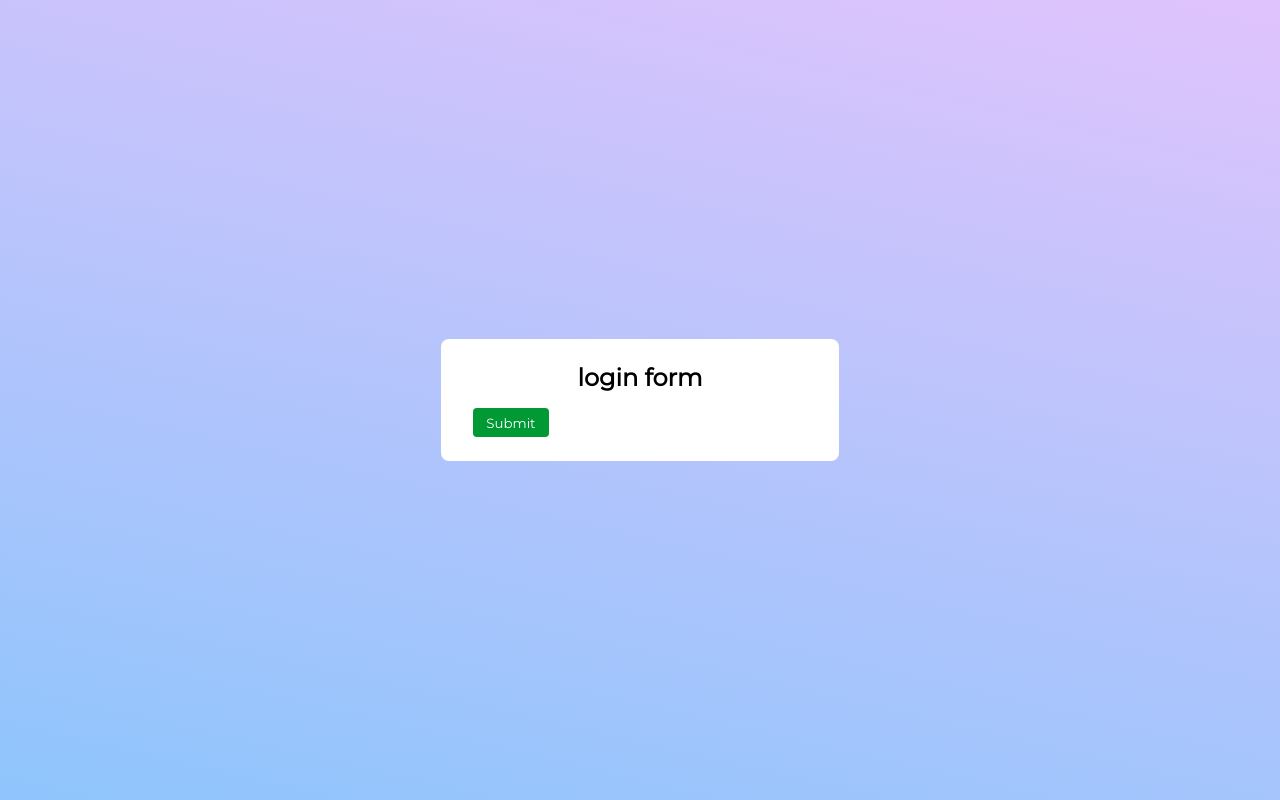
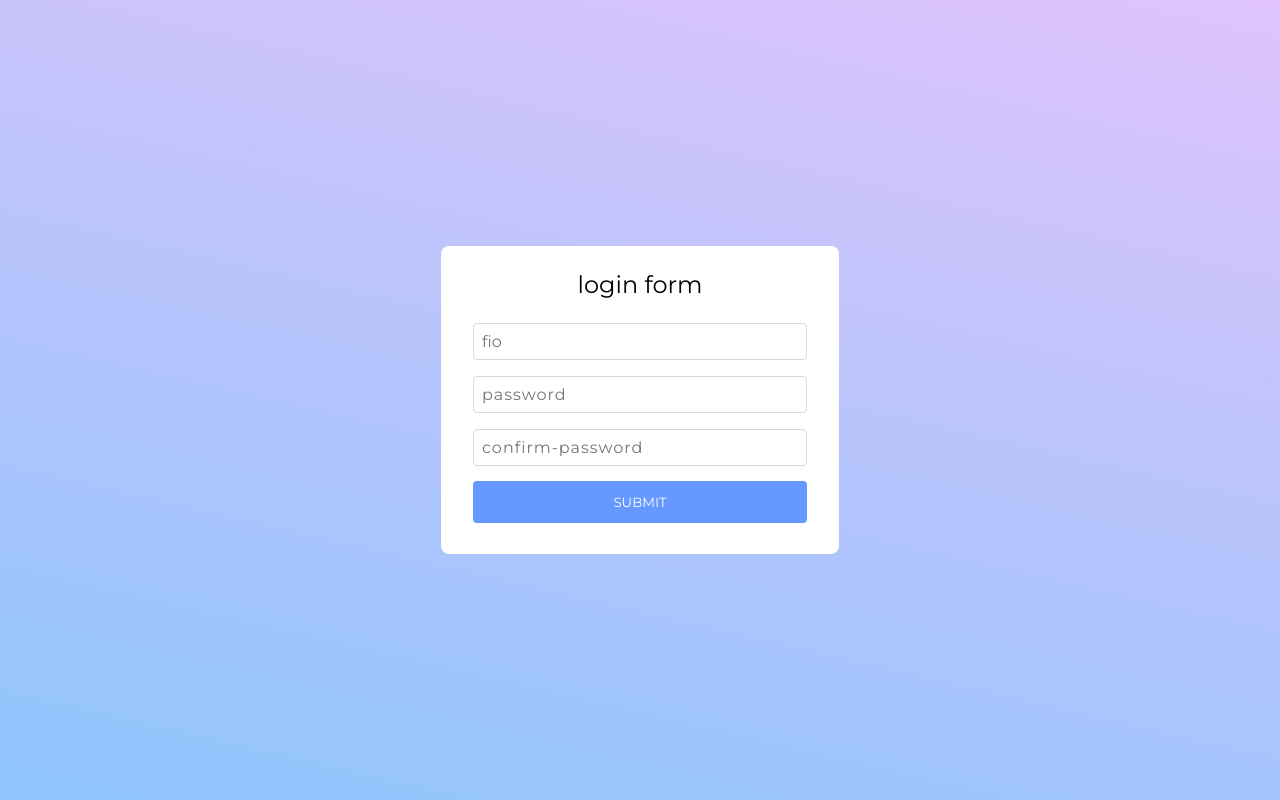
Before and after one commit to alexKudryavtsev-web/form, a React (Create React App) app: page / in a window 1280 px wide. Built offline with nearby package versions, Linux system fonts and the light colour scheme.

Commit message:
Make Field Components

```diff
--- a/src/components/Form/Form.js
+++ b/src/components/Form/Form.js
@@ -1,6 +1,8 @@
 import React from 'react'
 import './style.css'
-import { reduxForm } from 'redux-form'
+import { reduxForm, Field } from 'redux-form'
+import textInput from './textInput'
+import passwordInput from './passwordInput'
 
 function Form(props) {
     const { handleSubmit } = props
@@ -9,6 +11,18 @@ function Form(props) {
         className='Form'
         onSubmit={handleSubmit}
     >
+        <Field
+            name='fio'
+            component={textInput}
+        />
+        <Field
+            name='password'
+            component={passwordInput}
+        />
+        <Field
+            name='confirm-password'
+            component={passwordInput}
+        />
         <button
             className='Submit'
             type='submit'
--- /dev/null
+++ b/src/components/Form/passwordInput.js
@@ -0,0 +1,15 @@
+import React from 'react'
+import './style.css'
+
+function passwordInput(props) {
+    return <>
+        <input
+            className='Password'
+            type='password'
+            {...props.input}
+            placeholder={props.input.name}
+        />
+    </>
+}
+
+export default passwordInput
--- a/src/components/Form/style.css
+++ b/src/components/Form/style.css
@@ -1,21 +1,52 @@
 .Form {
     padding: 1em .5em 0;
+    display: flex;
+    flex-direction: column;
+    /* align-items: flex-start; */
+}
+
+.Form > * {
+    margin: .5em 0;
+}
+
+.Text,
+.Password {
+    padding: .5em;
+    font-size: 1em;
+    border-radius: 4px;
+    outline: none;
+    border: 1px solid #d9d9d9;
+    transition: all .3s;
+    color: #333;
+}
+
+.Password {
+    letter-spacing: 1px;
+}
+
+.Text:focus {
+    border-color: #40a9ff;
+    border-right-width: 1px!important;
+    outline: 0;
+    -webkit-box-shadow: 0 0 0 2px rgba(24,144,255,.2);
+    box-shadow: 0 0 0 2px rgba(24,144,255,.2);
 }
 
 .Submit {
-    padding: .5em 1em;
+    padding: 1em;
     color: #fff;
     border: none;
     border-radius: 4px;
+    text-transform: uppercase;
     outline: none;
-    background-color: #009933;
+    background-color: #6699ff;
     transition: background .2s;
 }
 
 .Submit:hover {
-    background-color: #00802b;
+    background-color: #99bbff;
 }
 
 .Submit:active {
-    background-color: #006622;
+    background-color: #b3ccff;
 }
--- /dev/null
+++ b/src/components/Form/textInput.js
@@ -0,0 +1,15 @@
+import React from 'react'
+import './style.css'
+
+function textInput(props) {
+    return <>
+        <input
+            className='Text'
+            type='text'
+            {...props.input}
+            placeholder={props.input.name}
+        />
+    </>
+}
+
+export default textInput
--- a/src/components/Title/style.css
+++ b/src/components/Title/style.css
@@ -1,5 +1,4 @@
 .Title {
     text-align: center;
     font-size: 1.5em;
-    font-weight: bold;
 }
```
